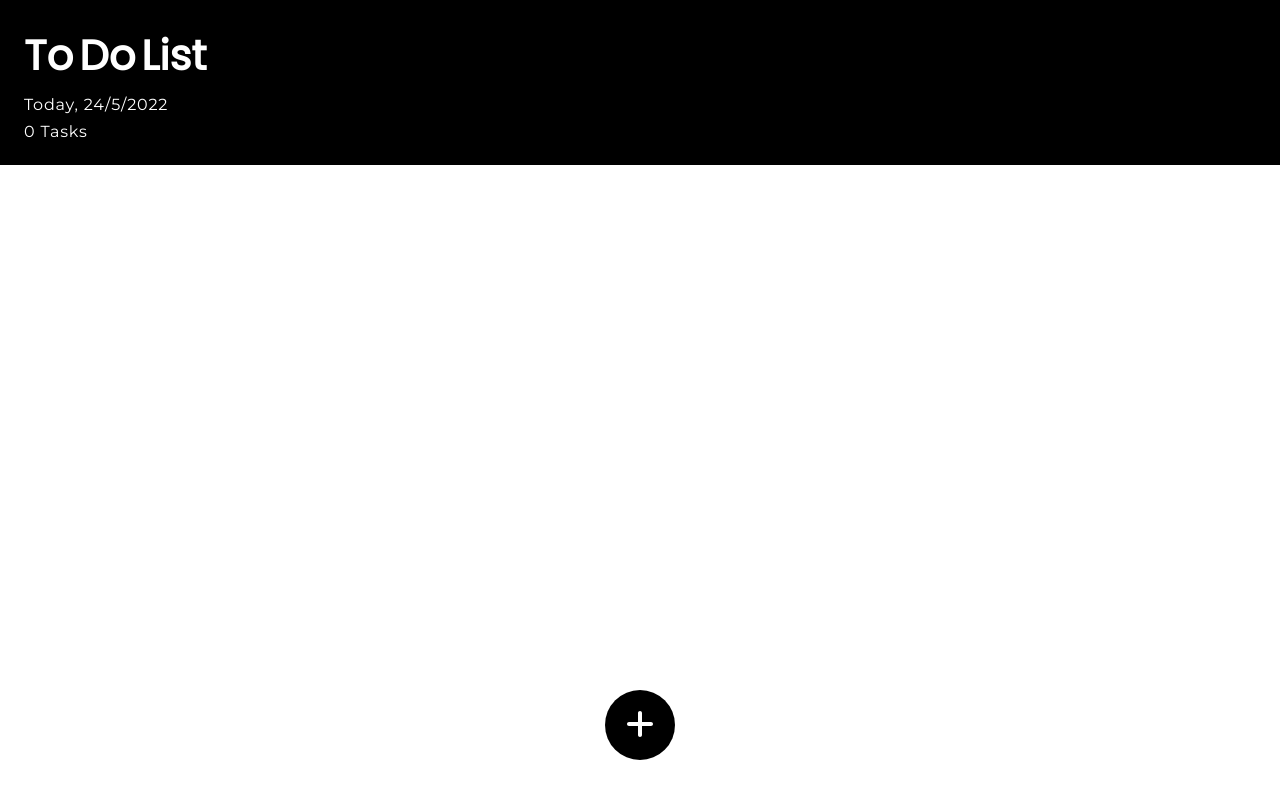
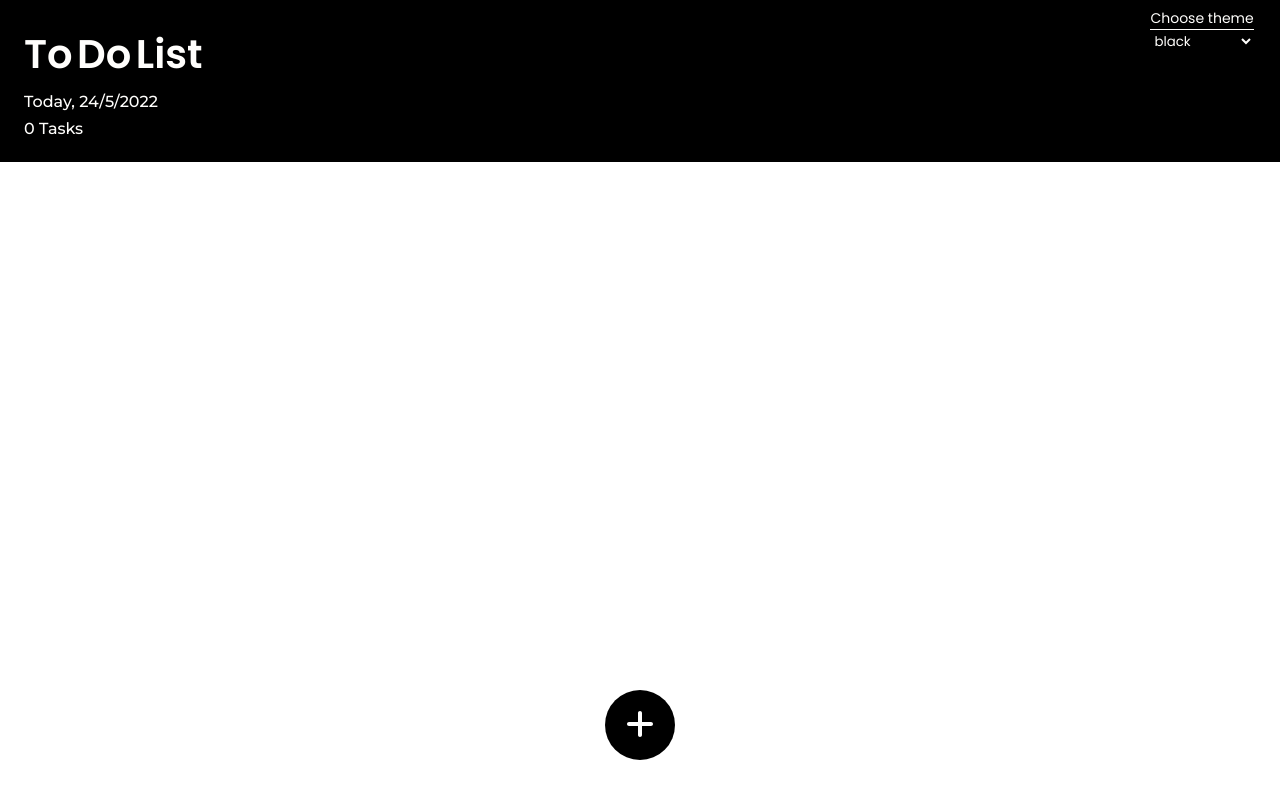
Before and after one commit to JoAnnSutojo/To-Do-List-App, a React (Create React App) app: page / in a window 1280 px wide. Shown: the top 798 px of the page. Built offline with nearby package versions, Linux system fonts and the light colour scheme.

Commit message:
added theme switcher

```diff
--- a/public/index.html
+++ b/public/index.html
@@ -28,7 +28,7 @@
 
     <link rel="preconnect" href="https://fonts.googleapis.com">
     <link rel="preconnect" href="https://fonts.gstatic.com" crossorigin>
-    <link href="https://fonts.googleapis.com/css2?family=Montserrat:wght@400;500;600;700;800;900&family=Poppins:wght@300;400&display=swap" rel="stylesheet">
+    <link href="https://fonts.googleapis.com/css2?family=Montserrat:wght@400;500;600;700;800;900&family=Poppins:wght@300;400;500;600&display=swap" rel="stylesheet">
 
   </head>
   <body>
--- a/src/App.css
+++ b/src/App.css
@@ -1,8 +1,6 @@
-.main-conta {
+.App {
   width: 100vw;
   min-height: 100vh;
-  /* background-color: black;
-  color: white; */
 }
 
 /* HEADER */
@@ -11,25 +9,73 @@
   width: 100vw;
   height: 10%;
   padding: 1.5rem;
-  background-color: black;
-  color: white;
-
+  color: #fffefc;
+  /* text-shadow: #000 0px 0px 1px; */
+  position: relative;
 }
 
 h1 {
-  font-size: 2.6rem;
   font-family: 'Poppins', serif;
+  font-size: 2.5rem;
+ font-weight: 600;
   word-spacing: -5px;
 }
 
 .header-conta p {
   margin-top: 0.5rem;
-  letter-spacing: 0.05em;
+  /* letter-spacing: 0.05em; */
+  font-weight: 500;
 }
 
-/* .date {
-  font-weight: bold;
-} */
+.theme-dropdown {
+  position: absolute;
+  top: 5%;
+  right: 2%;
+  display: flex;
+  flex-direction: column;
+  align-items: flex-start;
+}
+
+.theme-dropdown label, .theme-dropdown select {
+  color: #fffefc;
+  font-family: 'Poppins', serif;
+}
+
+.theme-dropdown label {
+  font-size: 14px;
+}
+
+.theme-dropdown select {
+  width: 104px;
+  height: 1.5rem;
+  background-color: transparent;
+  border-top: 1px solid #fffefc;
+}
+
+.black {
+  background-color: black;
+}
+
+.tomato {
+  background-color: tomato;
+}
+
+.seagreen {
+  background-color: #2e8b57;
+}
+
+.mustard {
+  background-color: #e1ad01;
+}
+
+.tangerine {
+  background-color: #f28500;
+}
+
+.olympic {
+  background-color: #008ecc;
+}
+
 
 /* TASKS */
 
@@ -37,16 +83,12 @@ h1 {
   width: 100%;
   height: 100vh;
   position: absolute;
-  /* z-index: 0;  */
-  /* background:black; */
   background:rgba(0,0,0,0.8);
-  /* backdrop-filter: blur(50px); */
   opacity: 0.85;
 }
 
 .tasks-conta {
   width: 100vw;
-  /* height: 100vh; */
   position: relative;
   display: flex;
   flex-direction: column;
@@ -76,7 +118,6 @@ h1 {
 .sub-task {
   width: 95%;
   margin-left: auto;
-  /* margin-right: 0; */
 }
 
 .task-field, .sub-task-field {
@@ -132,7 +173,7 @@ h1 {
   left: 50%;
   margin-left: -35px;
   color: white;
-  background-color: black;
+  /* background-color: black; */
 }
 
 .add-task-btn:hover {
--- a/src/App.js
+++ b/src/App.js
@@ -3,6 +3,7 @@ import Header from './components/Header';
 import Tasks from './components/Tasks';
 import { TasksProvider } from './contexts/TasksContext';
 import { ShowInputProvider } from './contexts/ShowInputContext';
+import { ThemeProvider } from './contexts/ThemeContext';
 import './App.css';
 
 function App() {
@@ -10,10 +11,12 @@ function App() {
   return (
    <TasksProvider>
      <ShowInputProvider>
-     <div className='main-conta'>
-        <Header />
-        <Tasks />
-      </div>
+       <ThemeProvider>
+          <div className='App'>
+             <Header />
+             <Tasks />
+          </div>
+       </ThemeProvider>
      </ShowInputProvider>
    </TasksProvider>
   );
--- a/src/buttons/AddTaskButton.js
+++ b/src/buttons/AddTaskButton.js
@@ -1,15 +1,17 @@
 import React, { useState, useContext } from 'react';
 import { TasksContext } from '../contexts/TasksContext';
 import { ShowInputContext } from '../contexts/ShowInputContext';
+import { ThemeContext } from '../contexts/ThemeContext';
 import { FontAwesomeIcon } from '@fortawesome/react-fontawesome';
 import { faPlus } from '@fortawesome/free-solid-svg-icons';
 
 function AddTaskButton() {
-   const [inputTask, setInputTask] = useState('');
+    const [inputTask, setInputTask] = useState('');
     const [isInputFieldShown, setIsInputFieldShown] = useState(false);
 
     const { taskArray, setTaskArray } = useContext(TasksContext);
-    const {  setIsInputActive } = useContext(ShowInputContext)
+    const {  setIsInputActive } = useContext(ShowInputContext);
+    const { theme } = useContext(ThemeContext);
 
     const showInputField = function() {
       setIsInputFieldShown(true);
@@ -28,7 +30,7 @@ function AddTaskButton() {
     return (
       <div className='add-task-btn-conta'>
         <button
-         className='add-task-btn'
+         className={`add-task-btn ${theme}`}
          aria-label='add task'
          onClick={showInputField}>
             <FontAwesomeIcon  icon={faPlus} />
--- a/src/components/Header.js
+++ b/src/components/Header.js
@@ -1,18 +1,35 @@
 import React, { useContext } from 'react';
 import { TasksContext } from '../contexts/TasksContext';
+import { ThemeContext } from '../contexts/ThemeContext';
 
 export default function Header() {
     const { taskArray } = useContext(TasksContext);
+    const { theme, setTheme, themes} = useContext(ThemeContext);
+
+    const changeTheme = function(e) {
+        setTheme(e.target.value)
+    }
 
     const current = new Date();
     const date = `${current.getDate()}/${current.getMonth()+1}/${current.getFullYear()}`;
 
     return (
-        <div className='header-conta' >
+        <div className={`header-conta ${theme}`} >
             <h1>To Do List</h1>
             <p>Today, {date}</p>
             <p>{taskArray.length} Tasks</p>
+            <div className='theme-dropdown'>
+                <label for='theme'>Choose theme</label>
+                <select name='theme' onChange={changeTheme}>
+                   {themes.map((theme) => <option value={theme}>{theme}</option> )}
+                </select>
+            </div>
         </div>
 
     )
 }
+
+{/* <option value='black'>black</option>
+<option value='tomato'>tomato</option>
+<option value='seagreen'>seagreen</option>
+<option value='lemon'>lemon</option> */}
--- /dev/null
+++ b/src/contexts/ThemeContext.js
@@ -0,0 +1,18 @@
+import React, { createContext, useState } from 'react';
+
+const ThemeContext = createContext({});
+
+function ThemeProvider({ children }) {
+    const [theme, setTheme] = useState('black');
+
+    const themes = ['black', 'tomato', 'seagreen', 'mustard', 'tangerine', 'olympic'];
+
+
+    return (
+       <ThemeContext.Provider value={{ theme, setTheme, themes }}>
+           { children }
+       </ThemeContext.Provider>
+     );
+}
+
+export { ThemeContext, ThemeProvider };
```
